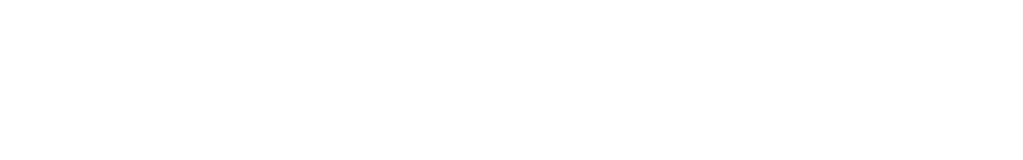
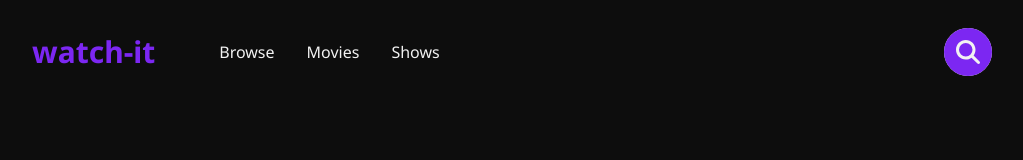
Before and after one commit to ivvns/watch-it, a website built with Vite: page index.html in a window 1280 px wide. Shown: the whole page, without its empty margins (128-1151 px from the left). Built offline with nearby package versions, Linux system fonts and the light colour scheme.

Commit message:
header styled

```diff
--- a/index.html
+++ b/index.html
@@ -4,9 +4,38 @@
     <meta charset="UTF-8" />
     <link rel="icon" type="image/" href="" />
     <meta name="viewport" content="width=device-width, initial-scale=1.0" />
+    <link rel="preconnect" href="https://fonts.googleapis.com">
+  <link rel="preconnect" href="https://fonts.gstatic.com" crossorigin>
+  <link href="https://fonts.googleapis.com/css2?family=Noto+Sans:wght@300;400;500;600;700&display=swap" rel="stylesheet">
     <title>Watch-it | Movie and Shows</title>
   </head>
   <body>
+
+    <!-- Navigation & Search -->
+    <header>
+      <div class="nav-container">
+        <nav class="nav-items">
+          <a href="/">
+            <h1>Watch-it</h1>
+          </a>
+          <ul>
+            <li><a href="/">Browse</a>
+            <li><a href="/movies/">Movies</a>
+            <li><a href="/shows/">Shows</a>
+          </ul>
+        </nav>
+
+        <form action="/search/" class="search-form">
+          <div class="search">
+              <input type="text" id="search-input" class="search-input" placeholder="Enter a show or movie..." required>
+              <button class="submit-btn">
+                <i class="fa-solid fa-magnifying-glass"></i>
+              </button>
+          </div>
+        </form>
+      </div>
+    </header>
+
     <script type="module" src="/main.js"></script>
   </body>
 </html>
--- a/main.js
+++ b/main.js
@@ -1 +1,11 @@
+import '@fortawesome/fontawesome-free/js/all';
 import './style.css'
+
+const search = document.querySelector('.search')
+const submitBtn = document.querySelector('.submit-btn')
+const searchInput = document.querySelector('.search-input')
+
+submitBtn.addEventListener('click', () => {
+    search.classList.toggle('active')
+    searchInput.focus()
+})
--- a/package.json
+++ b/package.json
@@ -13,5 +13,8 @@
     "postcss": "^8.4.31",
     "tailwindcss": "^3.3.5",
     "vite": "^4.4.5"
+  },
+  "dependencies": {
+    "@fortawesome/fontawesome-free": "^6.4.2"
   }
 }
--- a/style.css
+++ b/style.css
@@ -1,3 +1,68 @@
 @tailwind base;
 @tailwind components;
 @tailwind utilities;
+
+body {
+    @apply bg-bgColor text-primaryColor;
+}
+
+/*
+|------------------------------------------
+|  Header / Search Bar
+|------------------------------------------
+*/
+
+header {
+    @apply bg-transparent;
+}
+
+.nav-container {
+    @apply py-6 px-4 max-w-full m-auto;
+    @apply md:w-9/12 md:px-0 md:flex md:justify-between md:items-center;
+}
+
+.nav-items {
+    @apply flex justify-between pb-6;
+    @apply md:pb-0 lg:items-center;
+}
+
+.nav-container h1 {
+    @apply text-xl font-bold text-secondaryColor  lowercase ;
+    @apply md:text-3xl md:pr-12;
+}
+
+.nav-container ul {
+    @apply flex items-center;
+}
+
+.nav-container ul li{
+    @apply text-sm px-2 transition ease-in-out hover:text-secondaryColor;
+    @apply lg:p-4 lg:text-base;
+}
+
+.search {
+    @apply relative h-12;
+}
+
+.search-input {
+   @apply bg-primaryColor border-0 text-base p-2 h-12 w-12 text-secondaryColor rounded-full;
+   transition: width 0.3s ease;
+}
+
+.submit-btn {
+  @apply bg-secondaryColor text-primaryColor text-2xl absolute top-0 left-0 h-12 w-12 rounded-full;
+  transition: transform 0.3s ease;
+}
+
+.submit-btn:focus,
+.search-input:focus {
+    @apply outline-none;
+}
+
+.search.active .search-input {
+    @apply w-52;
+}
+
+.search.active .submit-btn {
+    transform: translateX(215px);
+}
--- a/tailwind.config.js
+++ b/tailwind.config.js
@@ -4,8 +4,23 @@ export default {
     "./index.html",
     "./*.{js}",
   ],
+  screen: {
+    sm: '480px',
+    md: '768px',
+    lg: '1024px',
+    xl: '1440px',
+  },
   theme: {
-    extend: {},
+    extend: {
+      fontFamily: {
+        sans: ['Noto Sans', 'sans-serif'],
+      },
+      colors: {
+        'bgColor' : '#0D0D0D',
+        'primaryColor' : '#F2F2F2',
+        'secondaryColor' : '#7C27F2',
+      },
+    },
   },
   plugins: [],
 }
```
Also changed, not shown: 1 other file.
